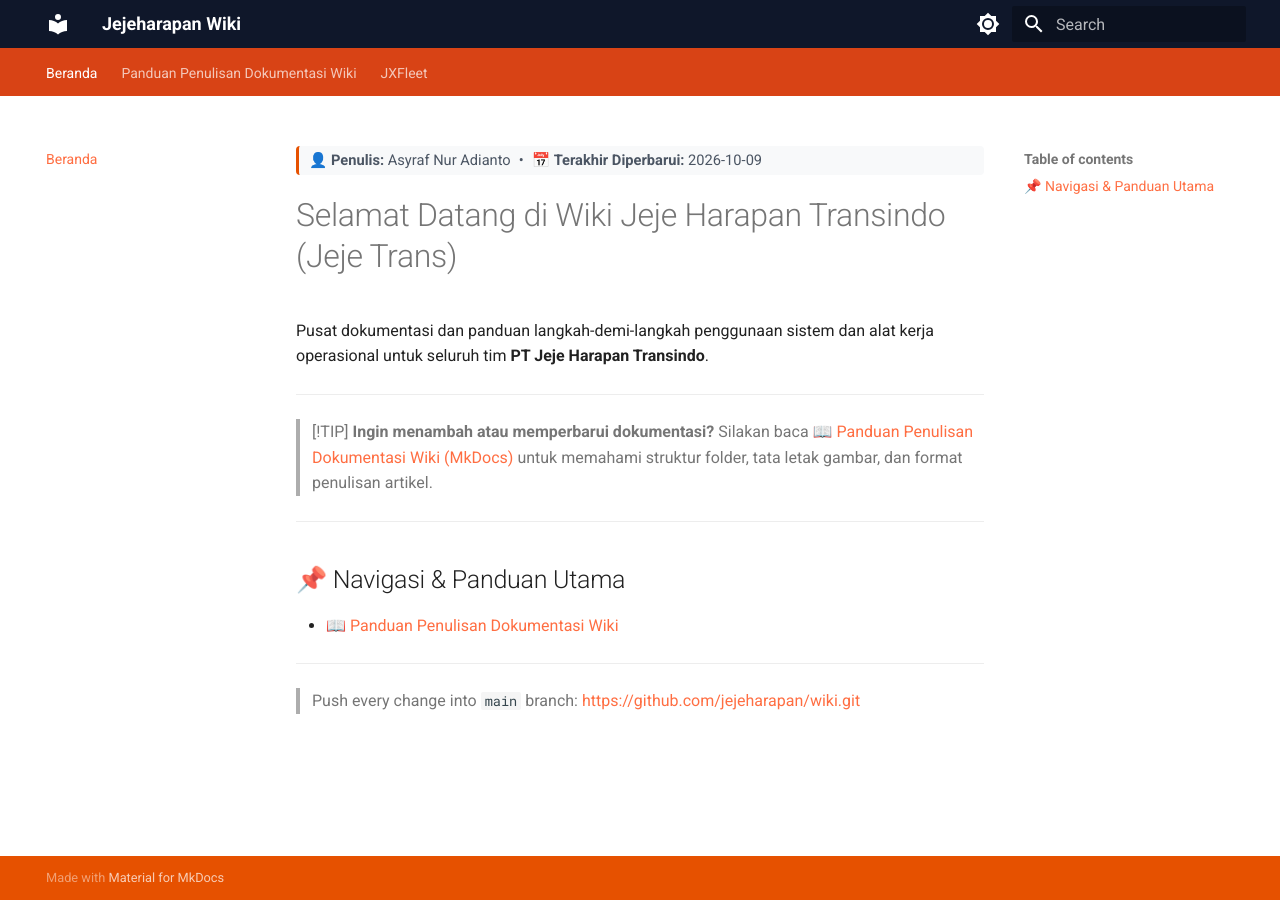
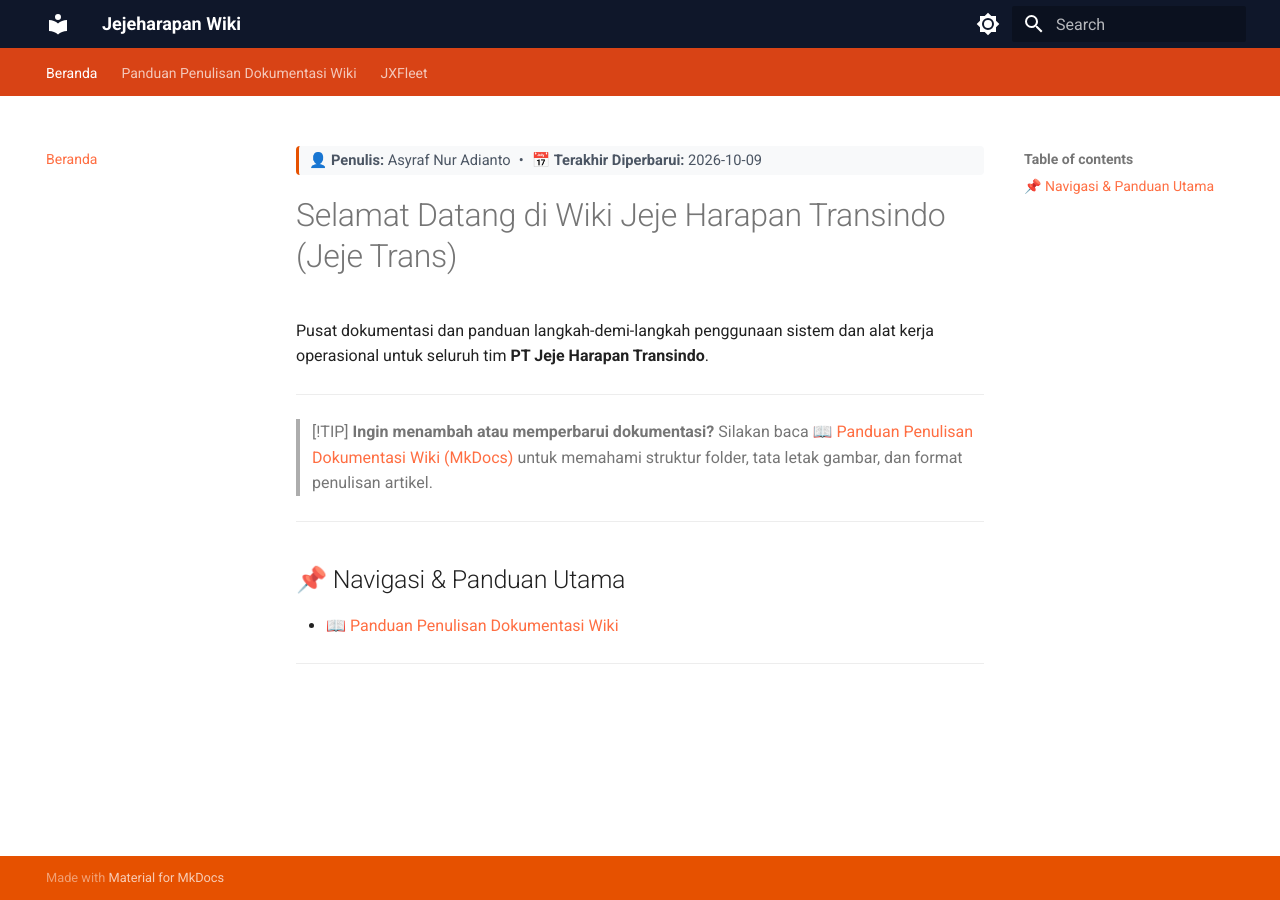
Before and after one commit to jejeharapan/wiki, an MkDocs documentation site: the page built from article/index.md, in a window 1280 px wide. Built offline with MkDocs 1.6.1 and Material for MkDocs 9.7.7, drawn with Linux system fonts in a browser that asks for light colours.

Commit message:
docs: clean up repo link footer in index.md

```diff
--- a/article/index.md
+++ b/article/index.md
@@ -21,5 +21,3 @@ Pusat dokumentasi dan panduan langkah-demi-langkah penggunaan sistem dan alat ke
 * [📖 Panduan Penulisan Dokumentasi Wiki](tutorial.md)
 
 ---
-
-> Push every change into `main` branch: [https://github.com/jejeharapan/wiki.git](https://github.com/jejeharapan/wiki.git)
```
